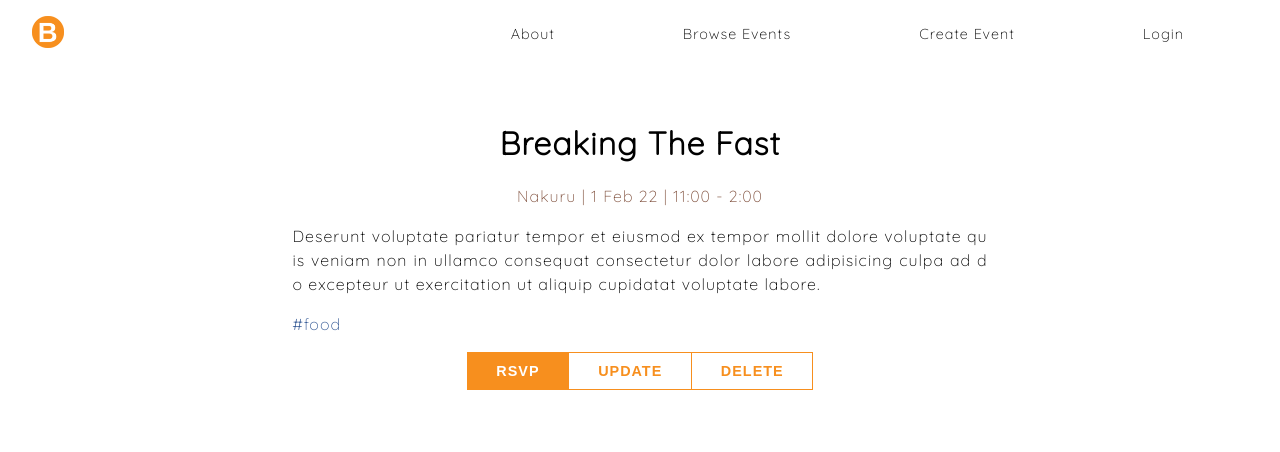
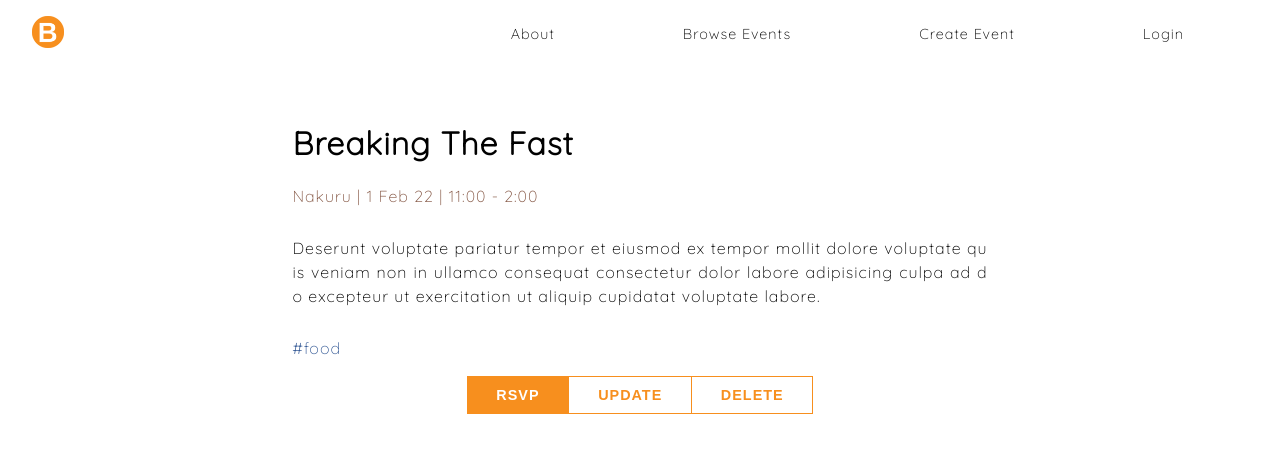
Before and after one commit to dngst/brightevents, a React (Create React App) app: page /event in a window 1280 px wide. Shown: the top 452 px of the page. Built offline with nearby package versions, Linux system fonts and the light colour scheme.

Commit message:
Add white space

```diff
--- a/src/components/container/EventContainer.js
+++ b/src/components/container/EventContainer.js
@@ -2,9 +2,28 @@ import styled from "styled-components";
 import Container from "./Container";
 
 const EventContainer = styled(Container)`
+  h1 {
+    text-align: justify;
+    word-break: break-all;
+  }
+  .event-loc {
+    color: #ca1551;
+    text-transform: uppercase;
+    text-align: left;
+    font-weight: bold;
+  }
+  .event-cat {
+    margin: 8% 0;
+  }
+  .event-desc {
+    margin: 4% 0;
+  }
   .event-details {
-    text-align: center;
+    text-align: left;
     color: #81523f;
+    span {
+      color: #808080;
+    }
   }
   .event-btns {
     button {
@@ -28,11 +47,8 @@ const EventContainer = styled(Container)`
         border: 1px solid #f78f1e;
       }
     }
-    .event-details {
-      line-height: 2rem;
-    }
     .event-desc {
-      padding: 3% 0;
+      margin: 8% 0;
     }
   }
 `;
```
